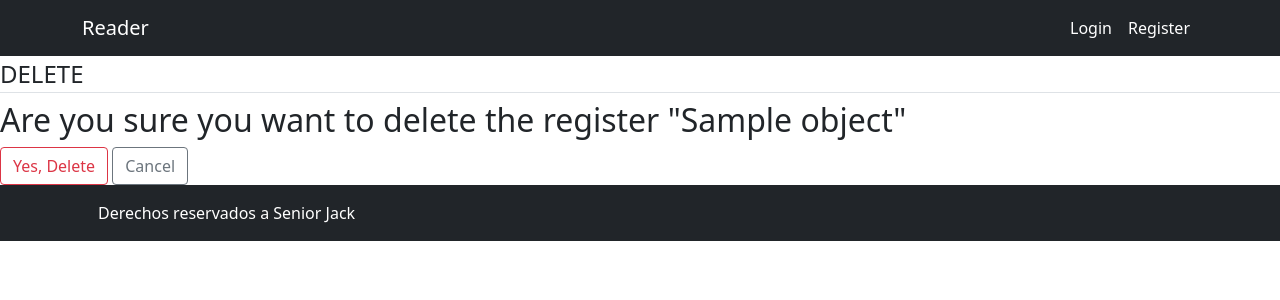
After one commit to jack-factor/django-reader-py, a Django app: template file_app/templates/file_app/history_confirm_delete.html in a window 1280 px wide. The commit adds this page. Shown: the top 300 px of the page. Run offline with Django 3.2, Linux system fonts and the light colour scheme; the template is opened without the code that fills it: most values are stand-ins (such as "Sample title", 1, 10 or a date in 2020).

Commit message:
[main] delete row

```diff
--- /dev/null
+++ b/file_app/templates/file_app/history_confirm_delete.html
@@ -0,0 +1,17 @@
+{% extends 'file_app/base.html' %}
+
+{% block content %}
+	<div class="content">
+		<form method="POST">
+			{% csrf_token %}
+			<fieldset class="form-group">
+				<legend class="border-bottom mb-a"> DELETE</legend>
+				<h2>Are you sure you want to delete the register "{{ object.title }}"</h2>
+			</fieldset>
+			<div class="form-group">
+				<button class="btn btn-outline-danger" type="submit"> Yes, Delete </button>
+				<a class="btn btn-outline-secondary" href="{% url 'history' %}"> Cancel </a>
+			</div>
+		</form>
+	</div>
+{% endblock content%}
--- a/file_app/templates/file_app/history_list.html
+++ b/file_app/templates/file_app/history_list.html
@@ -21,7 +21,7 @@
 					<th>{{ item.title }}</th>
 					<th>{{ item.file.url }}</th>
 					<th>{{ item.created_at }}</th>
-					<th>Action</th>
+					<th>READ | <a href="{% url 'history-delete' item.id %}">DELETE</a></th>
 				</tr>
 				{% endfor %}
 			</tbody>
--- a/file_app/templates/file_app/home.html
+++ b/file_app/templates/file_app/home.html
@@ -5,7 +5,7 @@
 
 <p class="p-3">
 	This app reads files with extension pdf and extract the text of them.
-	To achieve this goal we use the library <a href="https://pypi.org/project/PyPDF2/">PyPDF2</a>
+	To achieve this goal we use the library <a href="https://pypi.org/project/PyPDF2/" target="_blank">PyPDF2</a>
 </p>
 <h1 class="title">READER</h1>
 <form class="form" action="" method="post" enctype="multipart/form-data">
--- a/reader/urls.py
+++ b/reader/urls.py
@@ -16,7 +16,7 @@ Including another URLconf
 from django.contrib import admin
 from django.urls import path, include
 from users.views import SignUpView
-from file_app.views import HistoryListView, HistoryCreateView
+from file_app.views import HistoryListView, HistoryCreateView, HistoryDeleteView
 
 urlpatterns = [
     path('admin/', admin.site.urls),
@@ -24,5 +24,7 @@ urlpatterns = [
     path('signup', SignUpView.as_view(), name="signup"),
     path('history', HistoryListView.as_view(), name="history"),
     path('history/new/', HistoryCreateView.as_view(), name='history-create'),
+    path('history/<int:pk>/delete', HistoryDeleteView.as_view(), name='history-delete'),
+
 
 ]
```
Also changed, not shown: file_app/views.py (+6 -1 lines), README.md.
